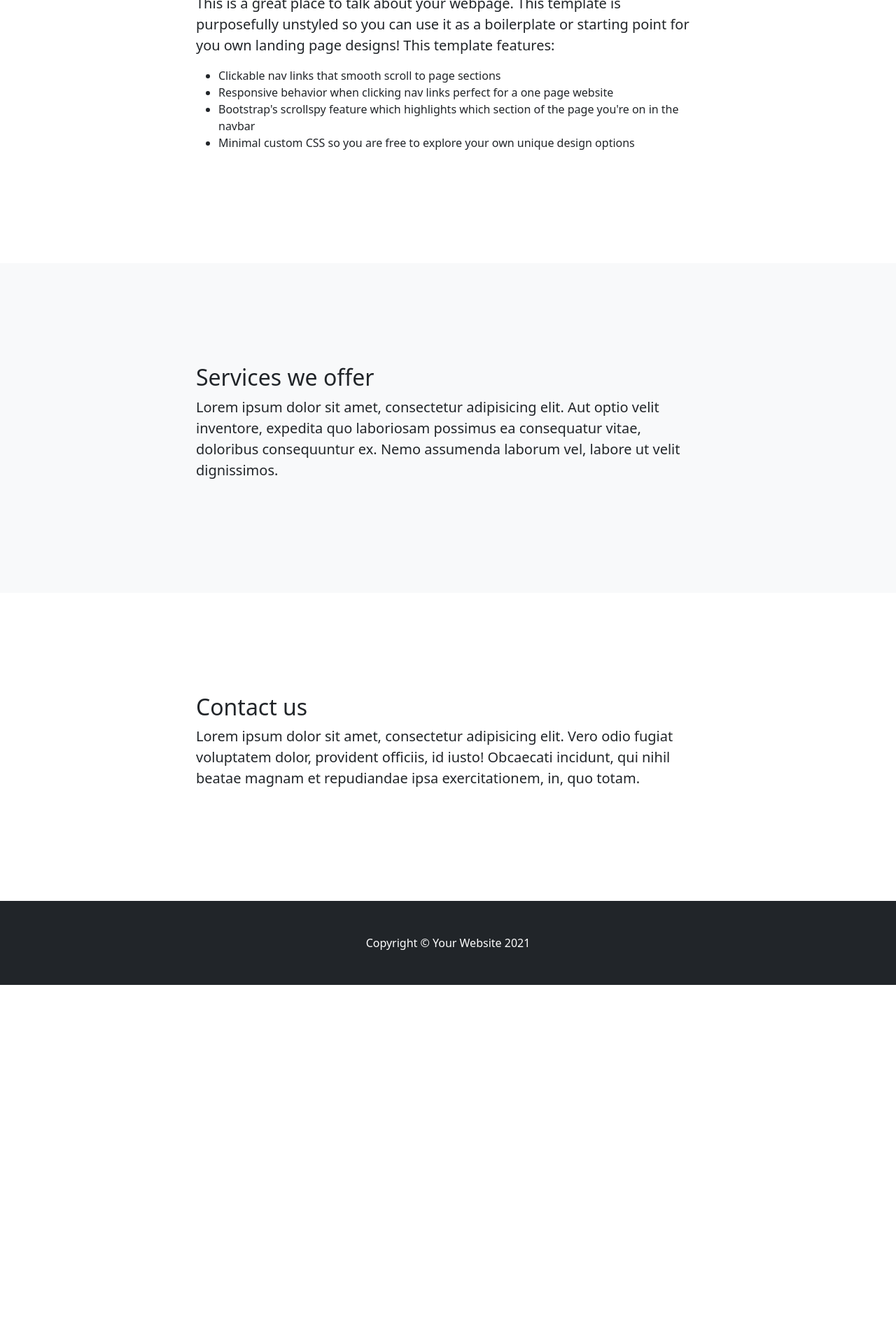
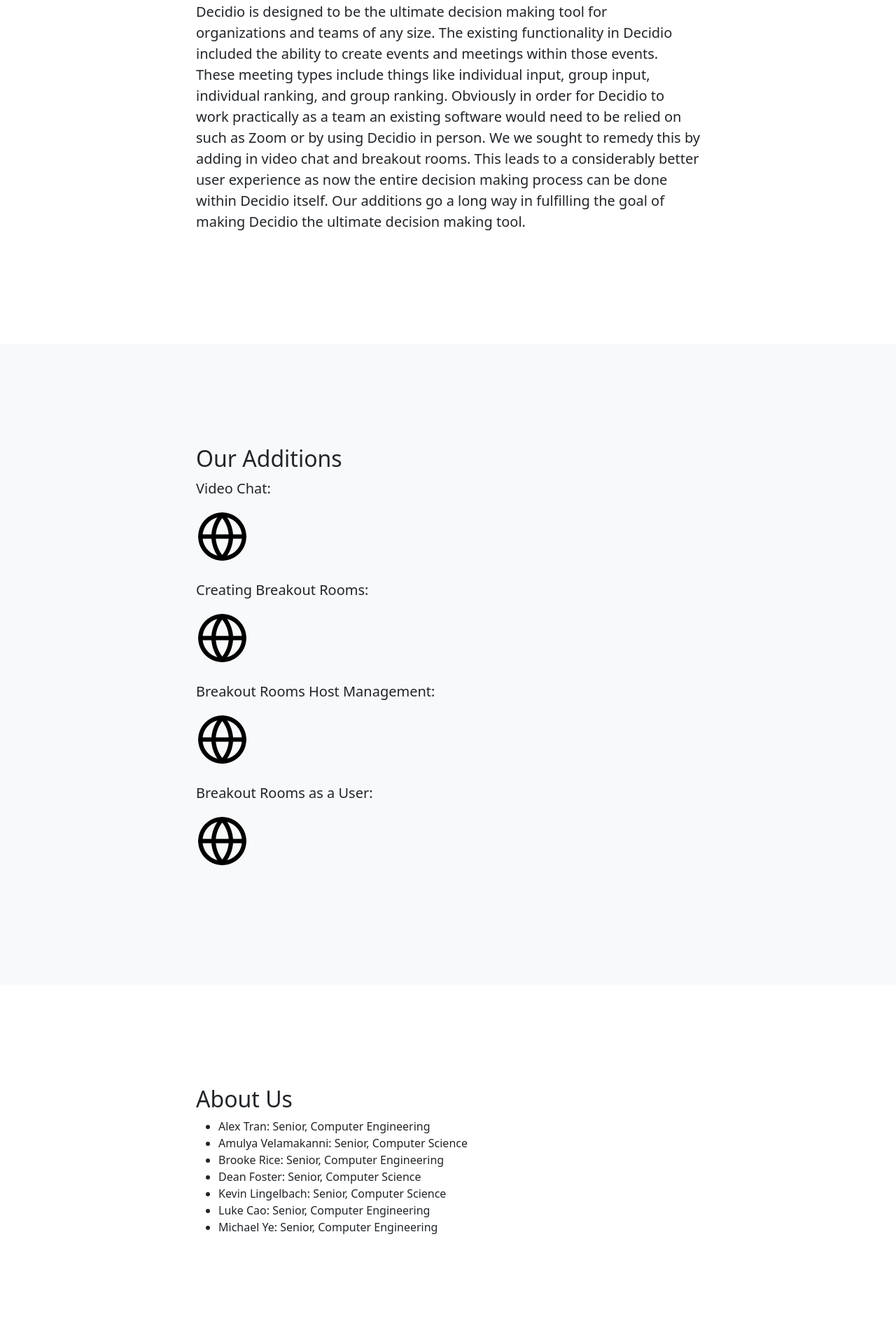
Before and after one commit to Deanfost/cmsc435-advert, a website: page public/index.html in a window 1280 px wide. Shown: the part 598-2488 px from the top of the page at 70% size. Before the commit the page ends 2005 px from the top, so only its background shows below. Drawn offline with nearby package versions, Linux system fonts and the light colour scheme; files whose address does not match are found by name.

Commit message:
reformatted

```diff
--- a/public/index.html
+++ b/public/index.html
@@ -18,9 +18,9 @@
                 <button class="navbar-toggler" type="button" data-bs-toggle="collapse" data-bs-target="#navbarResponsive" aria-controls="navbarResponsive" aria-expanded="false" aria-label="Toggle navigation"><span class="navbar-toggler-icon"></span></button>
                 <div class="collapse navbar-collapse" id="navbarResponsive">
                     <ul class="navbar-nav ms-auto">
-                        <li class="nav-item"><a class="nav-link" href="#about">About</a></li>
-                        <li class="nav-item"><a class="nav-link" href="#services">Services</a></li>
-                        <li class="nav-item"><a class="nav-link" href="#contact">Contact</a></li>
+                        <li class="nav-item"><a class="nav-link" href="#intro">Introduction</a></li>
+                        <li class="nav-item"><a class="nav-link" href="#additions">Additions</a></li>
+                        <li class="nav-item"><a class="nav-link" href="#about">About Us</a></li>
                     </ul>
                 </div>
             </div>
@@ -28,53 +28,74 @@
         <!-- Header-->
         <header class="bg-primary bg-gradient text-white">
             <div class="container px-4 text-center">
-                <h1 class="fw-bolder">Welcome to Scrolling Nav</h1>
-                <p class="lead">A functional Bootstrap 5 boilerplate for one page scrolling websites</p>
-                <a class="btn btn-lg btn-light" href="#about">Start scrolling!</a>
+                <h1 class="fw-bolder">Decidio</h1>
+                <p class="lead">Video Chat and Breakout Rooms</p>
             </div>
         </header>
         <!-- About section-->
-        <section id="about">
+        <section id="intro">
             <div class="container px-4">
                 <div class="row gx-4 justify-content-center">
                     <div class="col-lg-8">
-                        <h2>About this page</h2>
-                        <p class="lead">This is a great place to talk about your webpage. This template is purposefully unstyled so you can use it as a boilerplate or starting point for you own landing page designs! This template features:</p>
-                        <ul>
-                            <li>Clickable nav links that smooth scroll to page sections</li>
-                            <li>Responsive behavior when clicking nav links perfect for a one page website</li>
-                            <li>Bootstrap's scrollspy feature which highlights which section of the page you're on in the navbar</li>
-                            <li>Minimal custom CSS so you are free to explore your own unique design options</li>
-                        </ul>
+                        <h2>Introduction</h2>
+                        <p class="lead">
+                            In the Fall 2021 semester, our team of 7 people in CMSC 435 worked to add video chat and breakout rooms to the existing Seam Lab project of Decidio. Decidio is designed to be the ultimate decision making tool for organizations and teams of any size. The existing functionality in Decidio included the ability to create events and meetings within those events. These meeting types include things like individual input, group input, individual ranking, and group ranking. Obviously in order for Decidio to work practically as a team an existing software would need to be relied on such as Zoom or by using Decidio in person. We we sought to remedy this by adding in video chat and breakout rooms. This leads to a considerably better user experience as now the entire decision making process can be done within Decidio itself. Our additions go a long way in fulfilling the goal of making Decidio the ultimate decision making tool.
+                        </p>
                     </div>
                 </div>
             </div>
         </section>
         <!-- Services section-->
-        <section class="bg-light" id="services">
+        <section class="bg-light" id="additions">
             <div class="container px-4">
                 <div class="row gx-4 justify-content-center">
                     <div class="col-lg-8">
-                        <h2>Services we offer</h2>
-                        <p class="lead">Lorem ipsum dolor sit amet, consectetur adipisicing elit. Aut optio velit inventore, expedita quo laboriosam possimus ea consequatur vitae, doloribus consequuntur ex. Nemo assumenda laborum vel, labore ut velit dignissimos.</p>
+                        <h2>Our Additions</h2>
+                        <p class="lead">Video Chat:</p>
+                        <img src="assets/favicon.ico">
+                        <br>
+                        <br>
+
+                        <p class="lead">Creating Breakout Rooms:</p>
+                        <img src="assets/favicon.ico">
+                        <br>
+                        <br>
+
+                        <p class="lead">Breakout Rooms Host Management:</p>
+                        <img src="assets/favicon.ico">
+                        <br>
+                        <br>
+
+                        <p class="lead">Breakout Rooms as a User:</p>
+                        <img src="assets/favicon.ico">
+                        <br>
+                        <br>
                     </div>
                 </div>
             </div>
         </section>
         <!-- Contact section-->
-        <section id="contact">
+        <section id="about">
             <div class="container px-4">
                 <div class="row gx-4 justify-content-center">
                     <div class="col-lg-8">
-                        <h2>Contact us</h2>
-                        <p class="lead">Lorem ipsum dolor sit amet, consectetur adipisicing elit. Vero odio fugiat voluptatem dolor, provident officiis, id iusto! Obcaecati incidunt, qui nihil beatae magnam et repudiandae ipsa exercitationem, in, quo totam.</p>
+                        <h2>About Us</h2>
+                        <ul>
+                            <li>Alex Tran: Senior, Computer Engineering </li>
+                            <li>Amulya Velamakanni: Senior, Computer Science </li>
+                            <li>Brooke Rice: Senior, Computer Engineering </li>
+                            <li>Dean Foster: Senior, Computer Science </li>
+                            <li>Kevin Lingelbach: Senior, Computer Science </li>
+                            <li>Luke Cao: Senior, Computer Engineering </li>
+                            <li>Michael Ye: Senior, Computer Engineering </li>
+                        </ul>
                     </div>
                 </div>
             </div>
         </section>
         <!-- Footer-->
         <footer class="py-5 bg-dark">
-            <div class="container px-4"><p class="m-0 text-center text-white">Copyright &copy; Your Website 2021</p></div>
+            <div class="container px-4"><p class="m-0 text-center text-white">Copyright &copy; 2021 SEAM Lab</p></div>
         </footer>
         <!-- Bootstrap core JS-->
         <script src="https://cdn.jsdelivr.net/npm/bootstrap@5.1.3/dist/js/bootstrap.bundle.min.js"></script>
```
Also changed, not shown: 1 other file.
